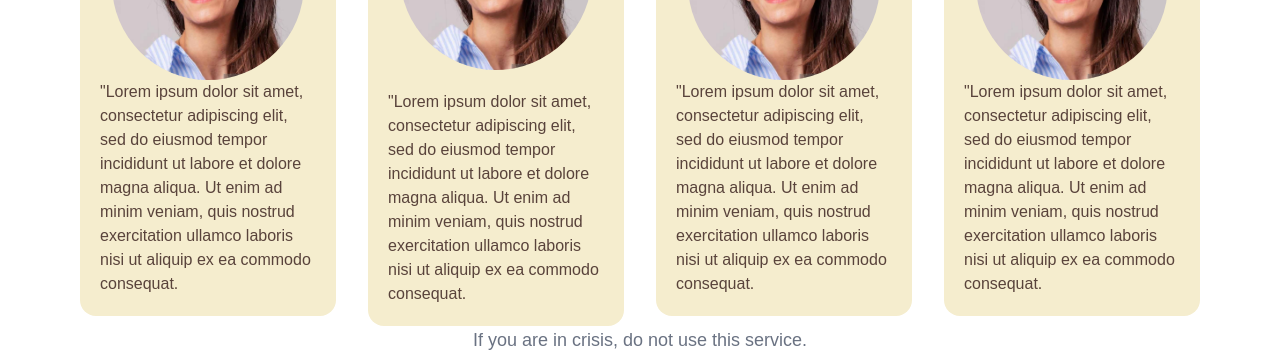
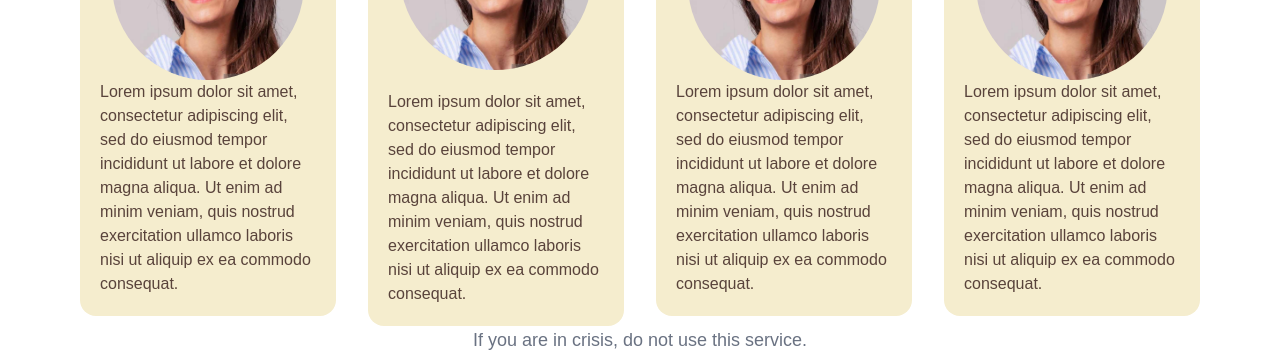
Before and after one commit to pchound/ischys, a Next.js app: page /meet-the-team in a window 1280 px wide. Shown: the part 314-670 px from the top of the page. Built offline with nearby package versions, Linux system fonts and the light colour scheme.

Commit message:
quote-fix

```diff
--- a/src/app/meet-the-team-components/Team.js
+++ b/src/app/meet-the-team-components/Team.js
@@ -25,7 +25,7 @@ const Team = () => {
                     className="mx-auto w-24 sm:w-32 md:w-40 lg:w-48 rounded-full"
                 />
 
-                <p className='text-s'>"Lorem ipsum dolor sit amet, consectetur adipiscing elit, sed do eiusmod tempor incididunt ut labore et dolore magna aliqua. Ut enim ad minim veniam, quis nostrud exercitation ullamco laboris nisi ut aliquip ex ea commodo consequat.</p>
+                <p className='text-s'>Lorem ipsum dolor sit amet, consectetur adipiscing elit, sed do eiusmod tempor incididunt ut labore et dolore magna aliqua. Ut enim ad minim veniam, quis nostrud exercitation ullamco laboris nisi ut aliquip ex ea commodo consequat.</p>
             </div>
 
             {/*Section 2 */}
@@ -42,7 +42,7 @@ const Team = () => {
                     className="mx-auto w-24 sm:w-32 md:w-40 lg:w-48 rounded-full"
                 />
 
-                <p className='text-s pt-5'>"Lorem ipsum dolor sit amet, consectetur adipiscing elit, sed do eiusmod tempor incididunt ut labore et dolore magna aliqua. Ut enim ad minim veniam, quis nostrud exercitation ullamco laboris nisi ut aliquip ex ea commodo consequat.</p>
+                <p className='text-s pt-5'>Lorem ipsum dolor sit amet, consectetur adipiscing elit, sed do eiusmod tempor incididunt ut labore et dolore magna aliqua. Ut enim ad minim veniam, quis nostrud exercitation ullamco laboris nisi ut aliquip ex ea commodo consequat.</p>
             </div>
 
             {/*Section 3 */}
@@ -59,7 +59,7 @@ const Team = () => {
                     className="mx-auto w-24 sm:w-32 md:w-40 lg:w-48 rounded-full"
                 />
 
-                <p className='text-s'>"Lorem ipsum dolor sit amet, consectetur adipiscing elit, sed do eiusmod tempor incididunt ut labore et dolore magna aliqua. Ut enim ad minim veniam, quis nostrud exercitation ullamco laboris nisi ut aliquip ex ea commodo consequat.</p>
+                <p className='text-s'>Lorem ipsum dolor sit amet, consectetur adipiscing elit, sed do eiusmod tempor incididunt ut labore et dolore magna aliqua. Ut enim ad minim veniam, quis nostrud exercitation ullamco laboris nisi ut aliquip ex ea commodo consequat.</p>
             </div>
 
             {/*Section 4 */}
@@ -76,7 +76,7 @@ const Team = () => {
                     className="mx-auto w-24 sm:w-32 md:w-40 lg:w-48 rounded-full"
                 />
 
-                <p className='text-s'>"Lorem ipsum dolor sit amet, consectetur adipiscing elit, sed do eiusmod tempor incididunt ut labore et dolore magna aliqua. Ut enim ad minim veniam, quis nostrud exercitation ullamco laboris nisi ut aliquip ex ea commodo consequat.</p>
+                <p className='text-s'>Lorem ipsum dolor sit amet, consectetur adipiscing elit, sed do eiusmod tempor incididunt ut labore et dolore magna aliqua. Ut enim ad minim veniam, quis nostrud exercitation ullamco laboris nisi ut aliquip ex ea commodo consequat.</p>
             </div>
 
 
```
